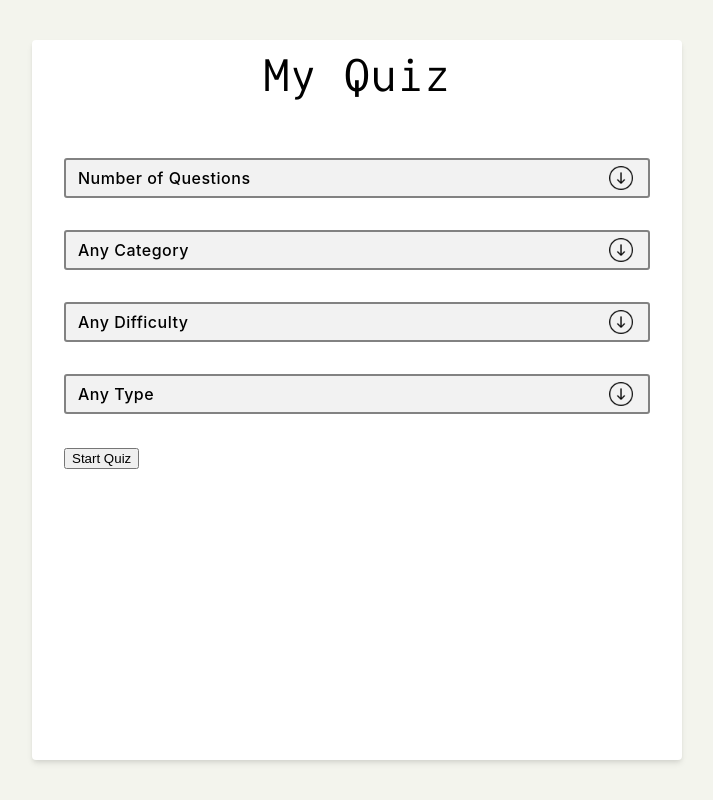
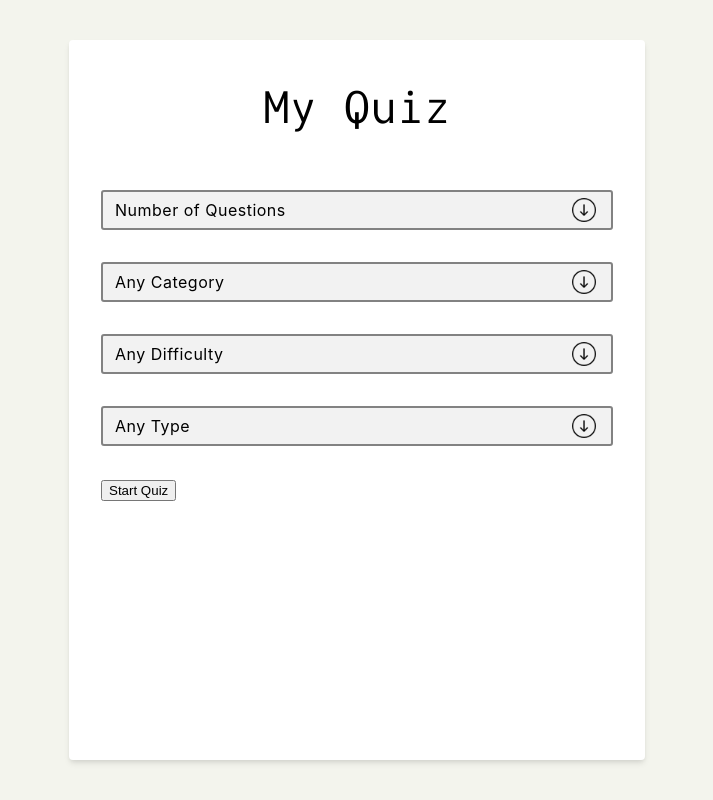
Before and after one commit to developedbyhardik/My-Quiz, a Svelte app: page / in a window 1280 px wide. Shown: the whole page, without its empty margins (283-996 px from the left). Built offline with nearby package versions, Linux system fonts and the light colour scheme.

Commit message:
Position added

```diff
--- a/public/global.css
+++ b/public/global.css
@@ -220,7 +220,6 @@ form {
     background-repeat: no-repeat;
     background-size: 24px;
     background-position:right 15px top 50%;
-    font-weight: 550;
     letter-spacing: 0.5px;
   }
 
--- a/src/App.svelte
+++ b/src/App.svelte
@@ -25,7 +25,7 @@
 
     .App{
         background: rgb(255, 255, 255);
-        max-width: 650px;
+        max-width: clamp(350px , 45vw , 650px);
         margin: 0 auto;
         min-height: 90vh;
         margin-top: 5vh;
@@ -35,6 +35,7 @@
     .title{
         font-family: var(--bodyFont);
         text-align: center;
+        padding-top: 2rem;
     }
     .starter{
         padding: 2rem;
```
